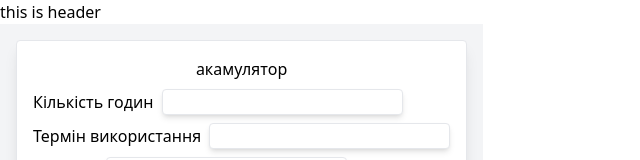
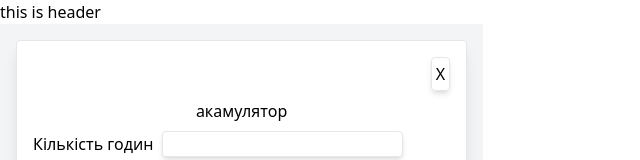
Before and after one commit to IluhanCoder/car-engines, a React (Create React App) app in the folder client/: page /card in a window 1280 px wide. Shown: the top 160 px of the page, without its empty margins (0-640 px from the left). Built offline with nearby package versions, Linux system fonts and the light colour scheme; no server answers.

Commit message:
deleting cards

```diff
--- a/client/src/components/detail.tsx
+++ b/client/src/components/detail.tsx
@@ -7,12 +7,16 @@ interface LocalParams {
     handleChange: (detail: Detail, index: number) => void,
     index: number,
     handleAdd: (parent: Detail) => void,
-    className?: string
+    className?: string,
+    handleDelete: (index: number) => void
 }
 
-const DetailComponent = ({detail, handleChange, index, handleAdd, className}: LocalParams) => {
+const DetailComponent = ({detail, handleChange, index, handleAdd, className, handleDelete}: LocalParams) => {
     return <div className={`${className} rounded bg-white shadow-lg p-4 border`}>
                 <form className="flex flex-col gap-2">
+                        <div className="flex justify-end">
+                            <button type="button" className={buttonStyle} onClick={() => handleDelete(index)}>X</button>
+                        </div>
                         <div className="text-center">
                             <label>{detail.name}</label>
                         </div>
--- a/client/src/pages/card-page.tsx
+++ b/client/src/pages/card-page.tsx
@@ -22,6 +22,12 @@ const CardPage = () => {
         setDetails([...newDetails]);
     }
 
+    const handleDelete = (index: number) => {
+        const temp = details;
+        temp.splice(index, 1);
+        setDetails([...temp]);
+    }
+
     useEffect(() => {setLines([]); generateLines()}, [details])
 
     const findAllChilren = (parentDetail: Detail) => details.filter((currentDetail: Detail) => currentDetail.parent === parentDetail);
@@ -31,7 +37,7 @@ const CardPage = () => {
         const currentDetailIndex = details.indexOf(detail);
         return <div className="flex flex-col gap-5" key={currentDetailIndex} >
             <div className="flex flex-row gap-5 z-10">
-                <DetailComponent className={currentDetailIndex.toString()} detail={detail} handleAdd={handleAdd} handleChange={handleChange} index={currentDetailIndex}/>
+                <DetailComponent handleDelete={handleDelete} className={currentDetailIndex.toString()} detail={detail} handleAdd={handleAdd} handleChange={handleChange} index={currentDetailIndex}/>
             </div>
             <div className="flex flex-row gap-5"> {
                 children.map((child: Detail) => {
@@ -39,7 +45,7 @@ const CardPage = () => {
                     const grandChilds = findAllChilren(child);
                     if(grandChilds.length > 0) return renderDetailWithChildren(child);
                     else return <div key={childIndex} className="z-10">
-                            <DetailComponent className={childIndex.toString()} detail={child} handleAdd={handleAdd} handleChange={handleChange} index={childIndex}/>
+                            <DetailComponent handleDelete={handleDelete} className={childIndex.toString()} detail={child} handleAdd={handleAdd} handleChange={handleChange} index={childIndex}/>
                         </div>
                 })
             }</div>
@@ -47,7 +53,6 @@ const CardPage = () => {
     }
 
     const generateLines = () => {
-        console.log("generating");
         const newLines: JSX.Element[] = [];
 
         details.forEach((detail, detailIndex) => {
```
